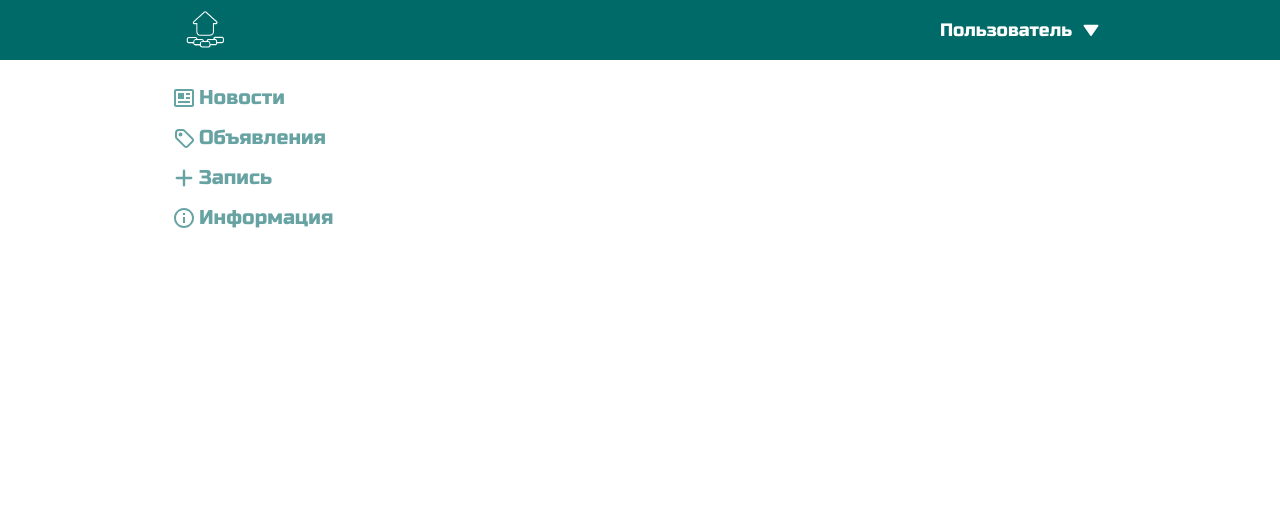
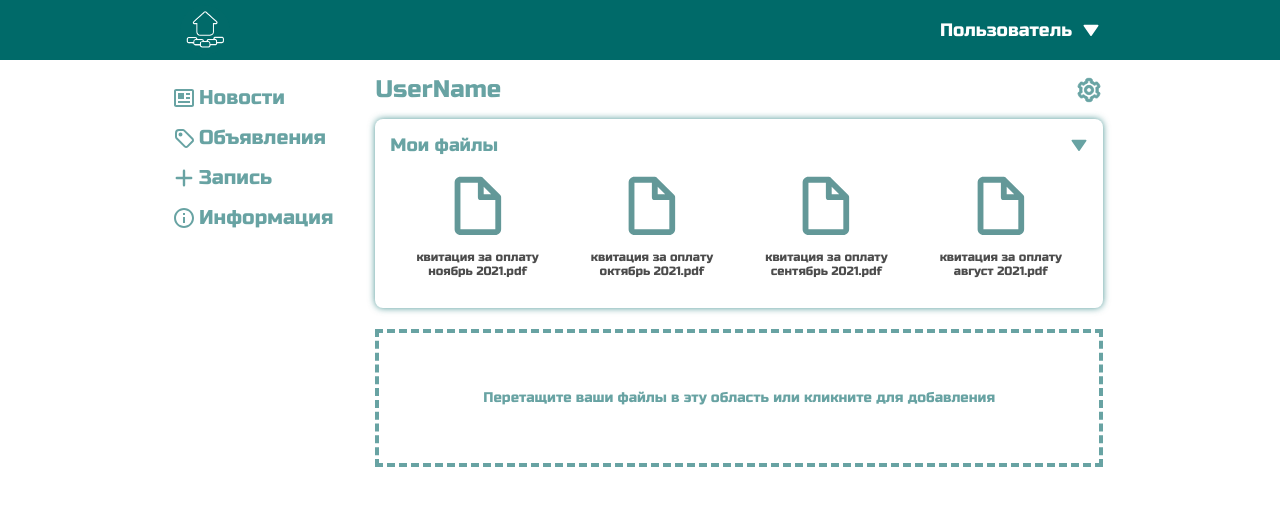
Before and after one commit to anti-kon/PolyLK, a React (Create React App) app in the folder frontend/: page /account in a window 1280 px wide. Shown: the top 506 px of the page. Built offline with nearby package versions, Linux system fonts and the light colour scheme.

Commit message:
add account component
- add account component layout
- add account component style

```diff
--- /dev/null
+++ b/frontend/src/components/AccountComponent.jsx
@@ -0,0 +1,54 @@
+import React, {useState} from 'react';
+import {BiCog, BiSolidDownArrow, BiSolidUpArrow} from "react-icons/bi";
+import ContentBox from "./UI/content_boxes/content_box/ContentBox";
+import FileComponent from "./UI/files/FileComponent";
+import "../styles/Account.css"
+
+const AccountComponent = ({userName, ...props}) => {
+    const [isContentVisible, setIsContentVisible] = useState(false);
+
+    const files = ["квитация за оплату ноябрь 2021.pdf",
+                   "квитация за оплату октябрь 2021.pdf",
+                   "квитация за оплату сентябрь 2021.pdf",
+                   "квитация за оплату август 2021.pdf",
+                   "квитация за оплату июль 2021.pdf",
+                   "квитация за оплату июнь 2021.pdf"];
+
+    const filePost = (filesArray, limit) => {
+        let content = []
+        for (let index = 0; index < limit; index++)
+            content.push(<FileComponent key={index}>{filesArray[index]}</FileComponent>);
+        return content;
+    };
+
+
+    return (
+        <div {...props} className={"account"}>
+            <div className={"label-block"}>
+                <label>{userName}</label>
+                <BiCog
+                    style={{
+                        width: "28px",
+                        height: "auto",
+                        strokeWidth: "0.7px"}}
+                    className={"label-button"} />
+            </div>
+            <ContentBox style={{padding: "15px"}}>
+                <div style={{fontSize: "18px", marginLeft: "0", marginRight: "0"}} className={"label-block"}>
+                    <label>Мои файлы</label>
+                    {isContentVisible ?
+                        <BiSolidUpArrow className={"label-button"}/> :
+                        <BiSolidDownArrow className={"label-button"}/>}
+                </div>
+                <div className={"file-list"}>
+                    {isContentVisible ? filePost(files, files.length) : filePost(files, 4)}
+                </div>
+            </ContentBox>
+            <div className={"drag-and-drop-block"}>
+                Перетащите ваши файлы в эту область или кликните для добавления
+            </div>
+        </div>
+    );
+};
+
+export default AccountComponent;
--- a/frontend/src/pages/Account.jsx
+++ b/frontend/src/pages/Account.jsx
@@ -2,6 +2,7 @@ import React from 'react';
 import SwitchBar from "../components/SwitchBar";
 import MajorHeader from "../components/UI/headers/MajorHeader/MajorHeader";
 import "../styles/Account.css";
+import AccountComponent from "../components/AccountComponent";
 
 const Account = () => {
     return (
@@ -9,6 +10,7 @@ const Account = () => {
             <MajorHeader></MajorHeader>
             <div className={"account-page"}>
                 <SwitchBar></SwitchBar>
+                <AccountComponent userName={"UserName"} style={{margin: "0 10px 0 20px"}}></AccountComponent>
             </div>
         </div>
     );
--- a/frontend/src/styles/Account.css
+++ b/frontend/src/styles/Account.css
@@ -3,3 +3,42 @@
     max-width: 960px;
     margin: auto;
 }
+
+.label-block {
+    margin-left: 7px;
+    margin-bottom: 15px;
+    margin-right: 7px;
+    display: flex;
+    color: #68a3a3;
+    font-family: "Russo One", sans-serif;
+    font-size: 24px;
+    align-items: center;
+}
+
+.label-button {
+    margin-left: auto;
+}
+
+.account {
+    width: 100%;
+}
+
+.file-list {
+    display: inline;
+}
+
+.drag-and-drop-block {
+    margin-left: 7px;
+    margin-right: 7px;
+    margin-top: 21px;
+    border: #68a3a3 dashed 4px;
+    display: flex;
+    justify-content: center;
+    align-items: center;
+    padding: 20px;
+    color: #68a3a3;
+    font-family: "Russo One", sans-serif;
+    font-size: 14px;
+    text-align: center;
+    min-height: 90px;
+}
```
